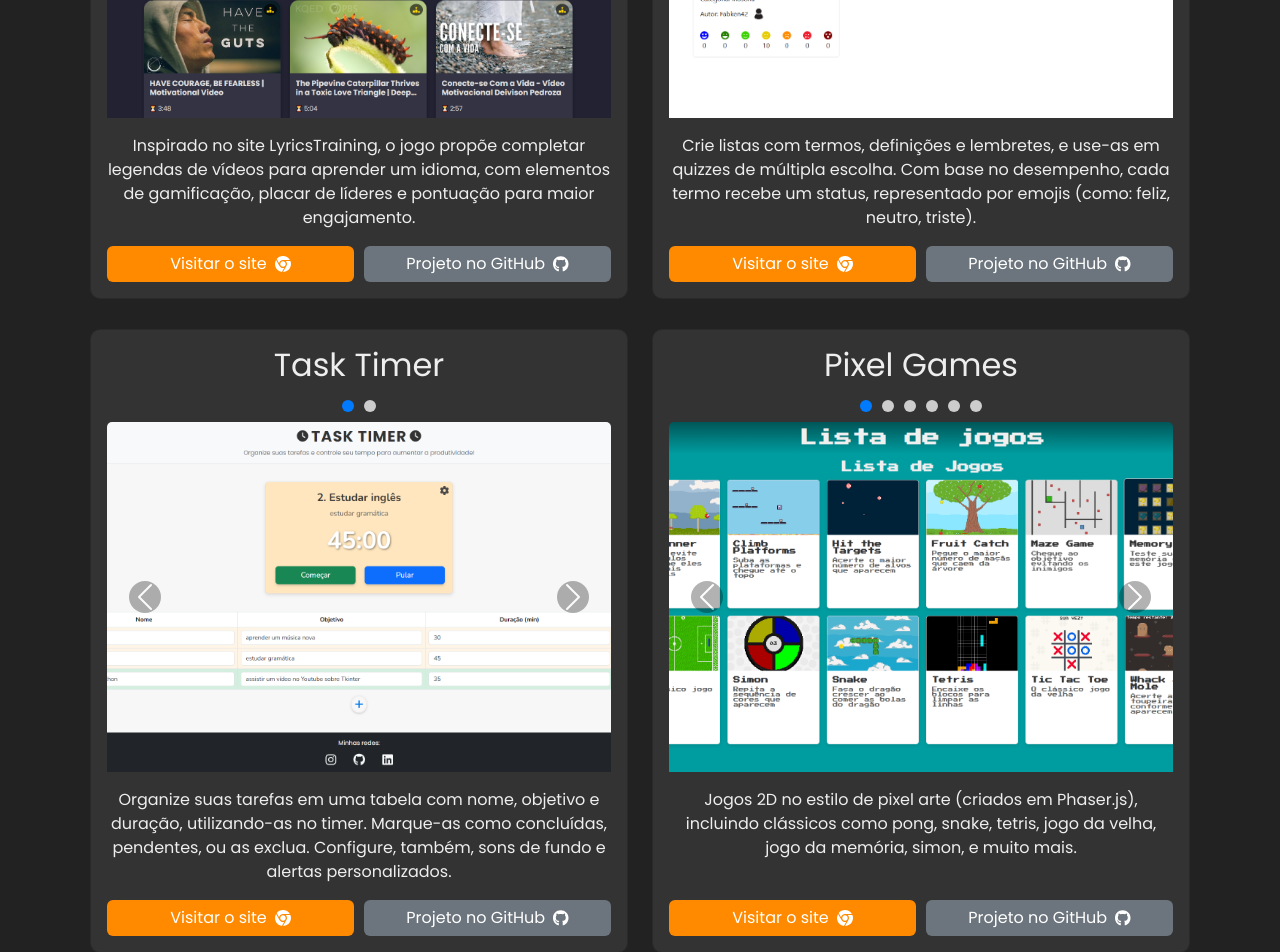
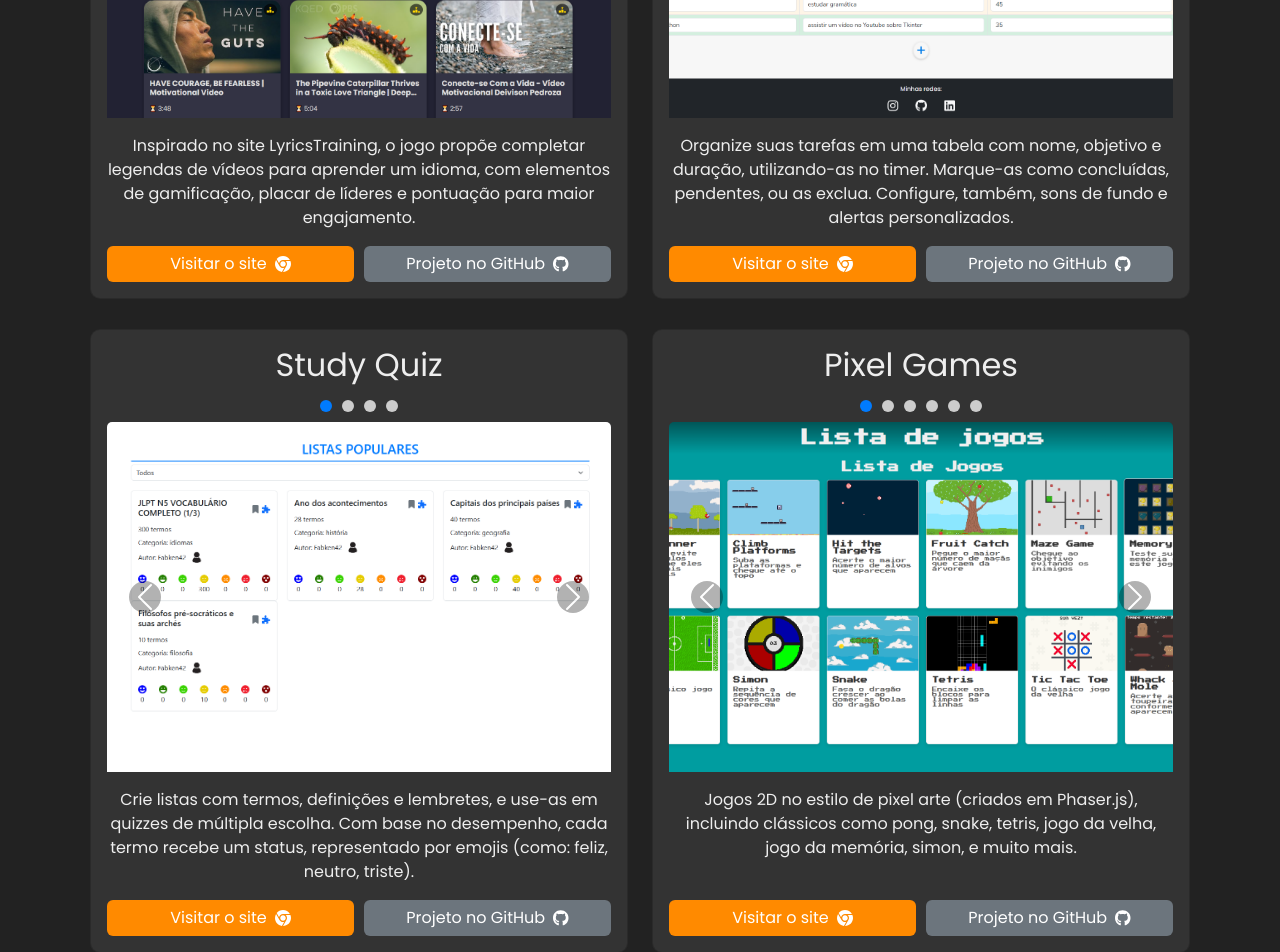
Before and after one commit to Fabken42/Portfolio, a React (Create React App) app: page / in a window 1280 px wide. Shown: the part 1860-2812 px from the top of the page. Built offline with nearby package versions, Linux system fonts and the light colour scheme.

Commit message:
Update Projects.js

```diff
--- a/src/components/Projects.js
+++ b/src/components/Projects.js
@@ -39,18 +39,18 @@ const projects = [
     descricao: 'Inspirado no site LyricsTraining, o jogo propõe completar legendas de vídeos para aprender um idioma, com elementos de gamificação, placar de líderes e pontuação para maior engajamento.'
   },
   {
+    images: [taskTimer1, taskTimer2],
+    link: 'https://task-timer-khaki.vercel.app',
+    github: 'https://github.com/Fabken42/task-timer',
+    title: 'Task Timer',
+    descricao: 'Organize suas tarefas em uma tabela com nome, objetivo e duração, utilizando-as no timer. Marque-as como concluídas, pendentes, ou as exclua. Configure, também, sons de fundo e alertas personalizados.'
+  },
+  {
     images: [studyQuiz1, studyQuiz2, studyQuiz3, studyQuiz4],
     link: 'https://study-quiz.onrender.com',
     github: 'https://github.com/Fabken42/study-quiz',
     title: 'Study Quiz',
     descricao: 'Crie listas com termos, definições e lembretes, e use-as em quizzes de múltipla escolha. Com base no desempenho, cada termo recebe um status, representado por emojis (como: feliz, neutro, triste).'
-  },
-  {
-    images: [taskTimer1, taskTimer2],
-    link: 'https://task-timer-khaki.vercel.app',
-    github: 'https://github.com/Fabken42/task-timer',
-    title: 'Task Timer',
-    descricao: 'Organize suas tarefas em uma tabela com nome, objetivo e duração, utilizando-as no timer. Marque-as como concluídas, pendentes, ou as exclua. Configure, também, sons de fundo e alertas personalizados.'
   },
   {
     images: [pixelGames1, pixelGames2, pixelGames3, pixelGames4, pixelGames5, pixelGames6],
```
